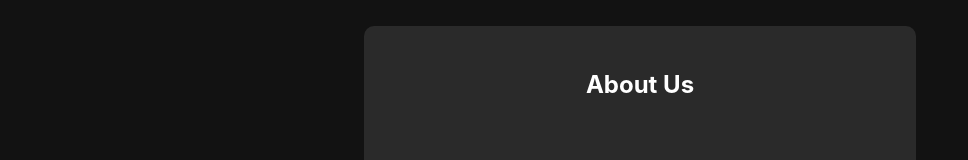
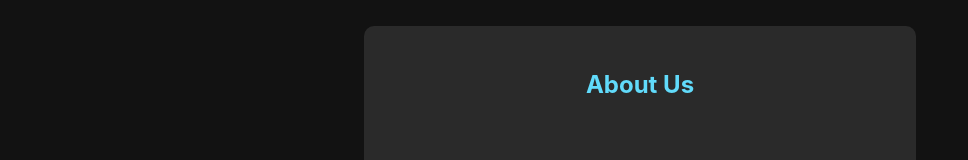
Before and after one commit to kawthar-shameseldeen/Space-Journey-Front, a React (Create React App) app in the folder space-journey/: page /home in a window 1280 px wide. Shown: the part 1817-1977 px from the top of the page, without its empty margins (0-968 px from the left). Built offline with nearby package versions, Linux system fonts and the light colour scheme.

Commit message:
added some styles

```diff
--- a/space-journey/src/components/aboutus/aboutus.css
+++ b/space-journey/src/components/aboutus/aboutus.css
@@ -15,7 +15,19 @@
 }
 
 .about-card p {
-    margin: 0;
     font-size: 16px;
     line-height: 1.5;
+    color: #aaa;
 }
+.aboutTitle{
+    margin-bottom: 10px;
+    font-size: 20px;
+    color: #61dbfb;
+}
+.aboutText{
+    font-size: 16px;
+    line-height: 1.5;
+    color: #aaa;
+    text-align: justify;
+    text-align-last: left
+}
```
